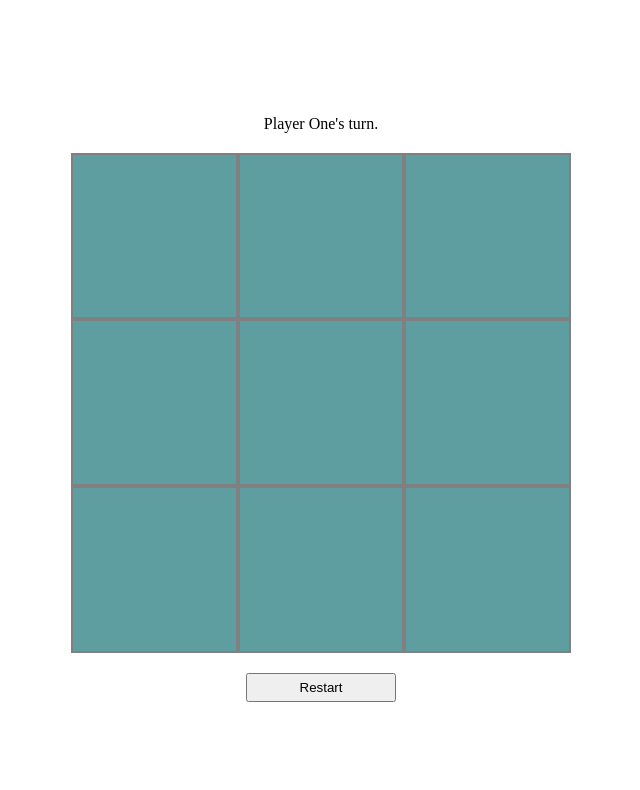
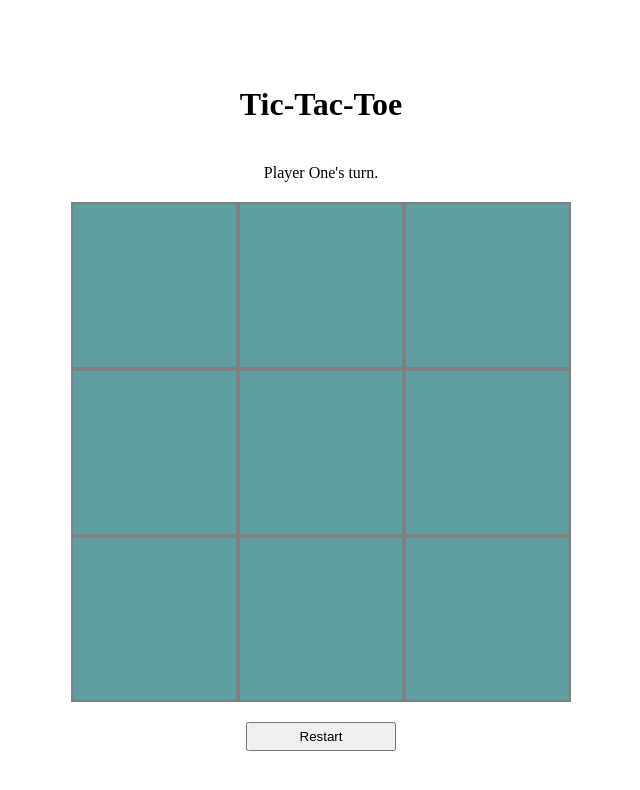
Before and after one commit to lucasbpaiva/tic-tac-toe, a plain HTML site: page index.html in a window 1280 px wide. Shown: the whole page, without its empty margins (319-959 px from the left). Drawn offline with Linux system fonts and the light colour scheme.

Commit message:
add title and icon

```diff
--- a/index.html
+++ b/index.html
@@ -5,9 +5,11 @@
     <meta name="viewport" content="width=device-width, initial-scale=1.0">
     <title>Tic Tac Toe</title>
     <link rel="stylesheet" href="style.css">
+    <link rel="icon" href="tic-tac-toe-icon.jpg">
 </head>
 <body>
     <div class="container">
+        <h1 class="title">Tic-Tac-Toe</h1>
         <div class="message"></div>
         <div class="board">
             <div class="cell" data-row="0" data-column="0"></div>
```
